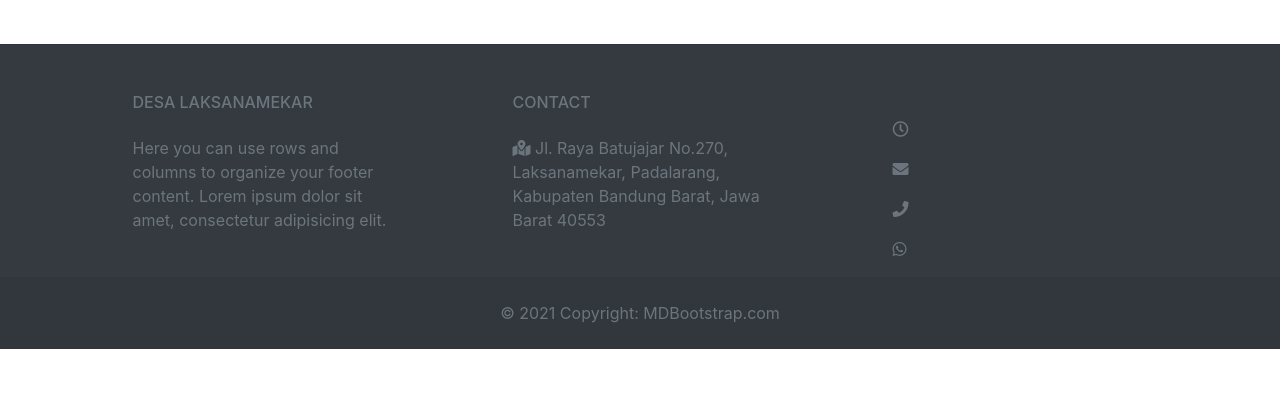
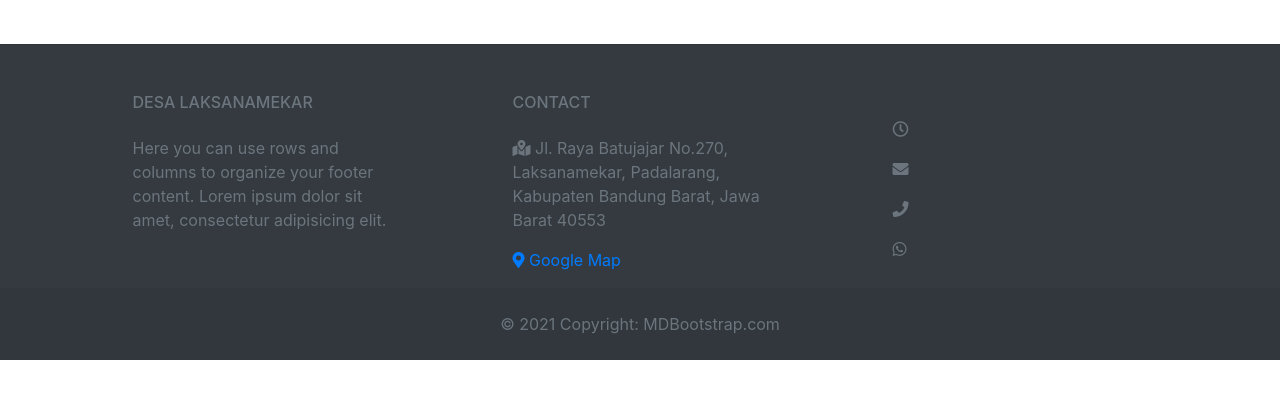
Before and after one commit to M16Yusuf/portal, a CodeIgniter app: page /portal/index.php/overview/index in a window 1280 px wide. Shown: the part 375-774 px from the top of the page. Run offline with CodeIgniter, Linux system fonts and the light colour scheme; data comes from the database, SQL or seed files in the repository; data that the repository does not hold is empty; some libraries are stand-ins or nearby versions.

Commit message:
add maps foooter portal/partial/footer

```diff
--- a/application/views/portal/partial/footer.php
+++ b/application/views/portal/partial/footer.php
@@ -24,8 +24,10 @@
                     <h6 class="text-uppercase fw-bold mb-4">
                         Contact
                     </h6>
-
                     <p><i class="fas fa-map-marked-alt"></i> Jl. Raya Batujajar No.270, Laksanamekar, Padalarang, Kabupaten Bandung Barat, Jawa Barat 40553</p>
+                    <p><a href="https://www.google.com/maps/place/Kantor+Kepala+Desa+Laksanamekar/@-6.8825935,107.501757,17z/data=!3m1!4b1!4m5!3m4!1s0x2e68e4e79b10b24f:0xef6af5613ac05bcd!8m2!3d-6.8825925!4d107.5039195?hl=ID">
+                            <i class="fas fa-map-marker-alt"></i> Google Map</a>
+                    </p>
                 </div>
                 <!-- Grid column -->
                 <!-- Grid column -->
```
